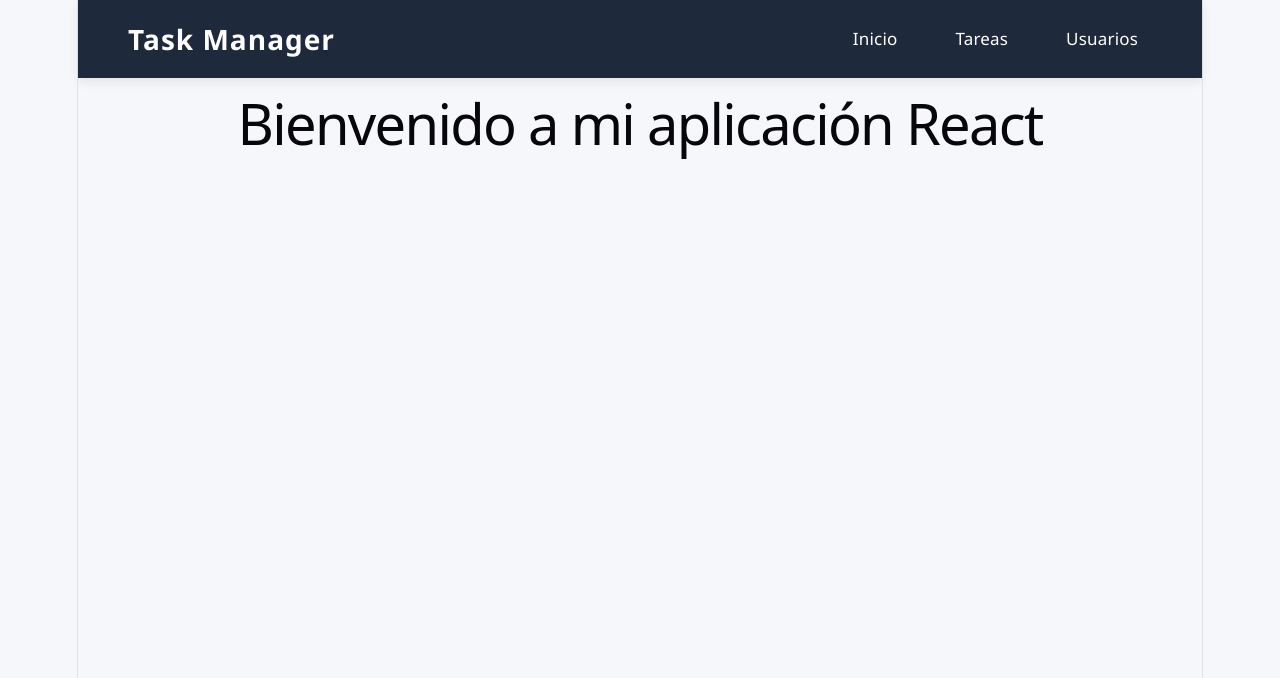
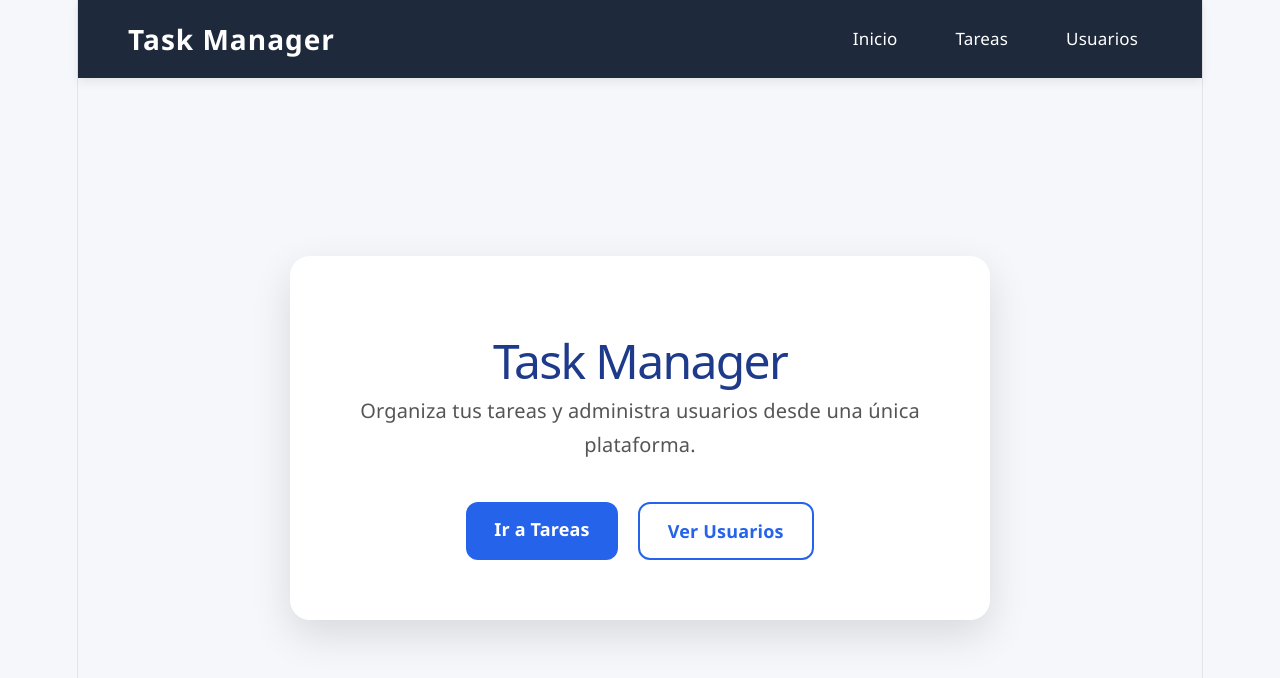
Before and after one commit to diegocalle2025/REACT-TAREAS, a React (Vite) app: page / in a window 1280 px wide. Shown: the top 678 px of the page. Built offline with nearby package versions, Linux system fonts and the light colour scheme.

Commit message:
style: mejora interfaz de tareas y componentes

```diff
--- /dev/null
+++ b/src/components/TaskItem.css
@@ -0,0 +1,127 @@
+.task-card{
+
+    background:white;
+
+    border-radius:16px;
+
+    padding:20px;
+
+    margin-bottom:20px;
+
+    box-shadow:0 10px 25px rgba(0,0,0,.08);
+
+    transition:.25s;
+
+    cursor:pointer;
+
+}
+
+.task-card:hover{
+
+    transform:translateY(-3px);
+
+}
+
+.task-header{
+
+    display:flex;
+
+    justify-content:space-between;
+
+    align-items:center;
+
+    margin-bottom:20px;
+
+}
+
+.task-header h3{
+
+    margin:0;
+
+    color:#1E3A8A;
+
+    font-size:22px;
+
+}
+
+.estado{
+
+    padding:6px 12px;
+
+    border-radius:20px;
+
+    font-size:14px;
+
+    font-weight:bold;
+
+}
+
+.completada{
+
+    background:#DCFCE7;
+
+    color:#15803D;
+
+}
+
+.pendiente{
+
+    background:#FEF3C7;
+
+    color:#B45309;
+
+}
+
+.task-buttons{
+
+    display:flex;
+
+    justify-content:flex-end;
+
+    gap:12px;
+
+}
+
+.task-buttons button{
+
+    border:none;
+
+    border-radius:10px;
+
+    padding:10px 18px;
+
+    cursor:pointer;
+
+    font-weight:bold;
+
+    transition:.3s;
+
+}
+
+.editar{
+
+    background:#2563EB;
+
+    color:white;
+
+}
+
+.editar:hover{
+
+    background:#1D4ED8;
+
+}
+
+.eliminar{
+
+    background:#EF4444;
+
+    color:white;
+
+}
+
+.eliminar:hover{
+
+    background:#DC2626;
+
+}
--- a/src/components/TaskItem.jsx
+++ b/src/components/TaskItem.jsx
@@ -1,4 +1,5 @@
 import { useState } from "react";
+import "./TaskItem.css";
 function TaskItem(props) {
 
   const [editando, setEditando] =
@@ -11,22 +12,35 @@ function TaskItem(props) {
 
   return (
 
-  <li onClick={() =>
-    props.toggleTask(props.tarea.id)
-  }>
+<div
+    className="task-card"
+    onClick={() => props.toggleTask(props.tarea.id)}
+>
 
-    {props.tarea.completed ? "✓ " : "• "}
+    <div className="task-header">
+
+        <h3>
+
+            {props.tarea.completed ? "✅" : "📄"}
+
+            {" "}
+
             {editando ? (
 
                 <input
+
                     type="text"
+
                     value={textoEditado}
+
                     onChange={(event) =>
                         setTextoEditado(event.target.value)
                     }
+
                     onClick={(event) =>
                         event.stopPropagation()
                     }
+
                 />
 
             ) : (
@@ -34,24 +48,35 @@ function TaskItem(props) {
                 props.tarea.text
 
             )}
+
+        </h3>
+
+        <span
+            className={
+                props.tarea.completed
+                    ? "estado completada"
+                    : "estado pendiente"
+            }
+        >
+
+            {props.tarea.completed
+                ? "Completada"
+                : "Pendiente"}
+
+        </span>
+
+    </div>
+
+    <div className="task-buttons">
+
         <button
+
+            className="editar"
+
             onClick={(event) => {
 
                 event.stopPropagation();
 
-        props.eliminarTarea(
-      props.tarea.id
-    );
-
-  }}
->
-  Eliminar
-</button>
-
-<button
-  onClick={(event) => {
-
-    event.stopPropagation();
                 if (editando) {
 
                     props.editarTarea(
@@ -64,11 +89,34 @@ function TaskItem(props) {
                 setEditando(!editando);
 
             }}
+
         >
+
             {editando ? "Guardar" : "Editar"}
+
         </button>
 
-  </li>
+        <button
+
+            className="eliminar"
+
+            onClick={(event) => {
+
+                event.stopPropagation();
+
+                props.eliminarTarea(props.tarea.id);
+
+            }}
+
+        >
+
+            Eliminar
+
+        </button>
+
+    </div>
+
+</div>
 
 );
 
--- /dev/null
+++ b/src/components/TaskList.css
@@ -0,0 +1,9 @@
+.task-list{
+
+    list-style:none;
+
+    padding:0;
+
+    margin:0;
+
+}
--- a/src/components/TaskList.jsx
+++ b/src/components/TaskList.jsx
@@ -1,13 +1,15 @@
 import TaskItem from "./TaskItem";
+import "./TaskList.css";
 function TaskList(props) {
 
   return (
 
-    <ul>
+    <ul className="task-list">
 
       {props.tareas.map((tarea) => (
 
-        <TaskItem tarea={tarea}
+        <TaskItem key={tarea.id}
+        tarea={tarea}
         toggleTask={props.toggleTask}
         eliminarTarea={props.eliminarTarea}
         editarTarea={props.editarTarea}
--- /dev/null
+++ b/src/pages/Home.css
@@ -0,0 +1,110 @@
+.home {
+
+    min-height: calc(100vh - 80px);
+
+    display: flex;
+
+    justify-content: center;
+
+    align-items: center;
+
+    padding: 40px;
+
+}
+
+.hero {
+
+    background: white;
+
+    max-width: 700px;
+
+    width: 100%;
+
+    padding: 60px;
+
+    border-radius: 20px;
+
+    text-align: center;
+
+    box-shadow: 0 15px 40px rgba(0,0,0,.12);
+
+}
+
+.hero h1 {
+
+    font-size: 48px;
+
+    color: #1E3A8A;
+
+    margin-bottom: 20px;
+
+}
+
+.hero p {
+
+    font-size: 20px;
+
+    color: #555;
+
+    line-height: 1.7;
+
+    margin-bottom: 40px;
+
+}
+
+.hero-buttons {
+
+    display: flex;
+
+    justify-content: center;
+
+    gap: 20px;
+
+    flex-wrap: wrap;
+
+}
+
+.btn-primary,
+.btn-secondary {
+
+    text-decoration: none;
+
+    padding: 14px 28px;
+
+    border-radius: 12px;
+
+    font-weight: bold;
+
+    transition: .3s;
+
+}
+
+.btn-primary {
+
+    background: #2563EB;
+
+    color: white;
+
+}
+
+.btn-primary:hover {
+
+    background: #1D4ED8;
+
+}
+
+.btn-secondary {
+
+    border: 2px solid #2563EB;
+
+    color: #2563EB;
+
+}
+
+.btn-secondary:hover {
+
+    background: #2563EB;
+
+    color: white;
+
+}
--- a/src/pages/Home.jsx
+++ b/src/pages/Home.jsx
@@ -1,8 +1,44 @@
+import "./Home.css";
+import { Link } from "react-router-dom";
+
 function Home() {
 
   return (
 
-    <h1>Bienvenido a mi aplicación React</h1>
+    <div className="home">
+
+      <div className="hero">
+
+        <h1>Task Manager</h1>
+
+        <p>
+
+          Organiza tus tareas y administra usuarios
+          desde una única plataforma.
+
+        </p>
+
+        <div className="hero-buttons">
+
+          <Link
+            to="/tareas"
+            className="btn-primary"
+          >
+            Ir a Tareas
+          </Link>
+
+          <Link
+            to="/usuarios"
+            className="btn-secondary"
+          >
+            Ver Usuarios
+          </Link>
+
+        </div>
+
+      </div>
+
+    </div>
 
   );
 
--- /dev/null
+++ b/src/pages/Tareas.css
@@ -0,0 +1,85 @@
+.tareas-page{
+
+    max-width:900px;
+
+    margin:auto;
+
+    padding:40px;
+
+}
+
+.titulo{
+
+    text-align:center;
+
+    margin-bottom:40px;
+
+}
+
+.titulo h1{
+
+    color:#1E3A8A;
+
+    font-size:42px;
+
+    margin-bottom:10px;
+
+}
+
+.titulo p{
+
+    color:#666;
+
+    font-size:18px;
+
+}
+
+.formulario{
+
+    display:flex;
+
+    gap:15px;
+
+    margin-bottom:40px;
+
+}
+
+.formulario input{
+
+    flex:1;
+
+    padding:15px;
+
+    border-radius:12px;
+
+    border:1px solid #DDD;
+
+    font-size:16px;
+
+}
+
+.formulario button{
+
+    background:#2563EB;
+
+    color:white;
+
+    border:none;
+
+    padding:15px 30px;
+
+    border-radius:12px;
+
+    cursor:pointer;
+
+    font-weight:bold;
+
+    transition:.3s;
+
+}
+
+.formulario button:hover{
+
+    background:#1D4ED8;
+
+}
--- a/src/pages/Tareas.jsx
+++ b/src/pages/Tareas.jsx
@@ -1,40 +1,57 @@
 import TaskList from "../components/TaskList";
+import "./Tareas.css";
 function Tareas(props) {
 
   return (
 
-  <div>
+<div className="tareas-page">
 
-    <h1>Página de Tareas</h1>
+    <div className="titulo">
+
+        <h1>Mis Tareas</h1>
 
         <p>
-      Número de tareas: {props.tareas.length}
+
+            Organiza tu trabajo de forma sencilla.
+
         </p>
 
-    <p>
-      Texto actual: {props.nuevaTarea}
-    </p>
+    </div>
+
+    <div className="formulario">
 
         <input
+
             type="text"
+
             placeholder="Escribe una tarea"
+
             value={props.nuevaTarea}
+
             onChange={(event) =>
                 props.setNuevaTarea(event.target.value)
             }
+
         />
 
-<button
-  onClick={props.agregarTarea}
->
+        <button onClick={props.agregarTarea}>
+
             Agregar
+
         </button>
 
+    </div>
+
     <TaskList
+
         tareas={props.tareas}
+
         toggleTask={props.toggleTask}
+
         eliminarTarea={props.eliminarTarea}
+
         editarTarea={props.editarTarea}
+
     />
 
 </div>
```
Lines whose indentation alone changed are shown as unchanged.
